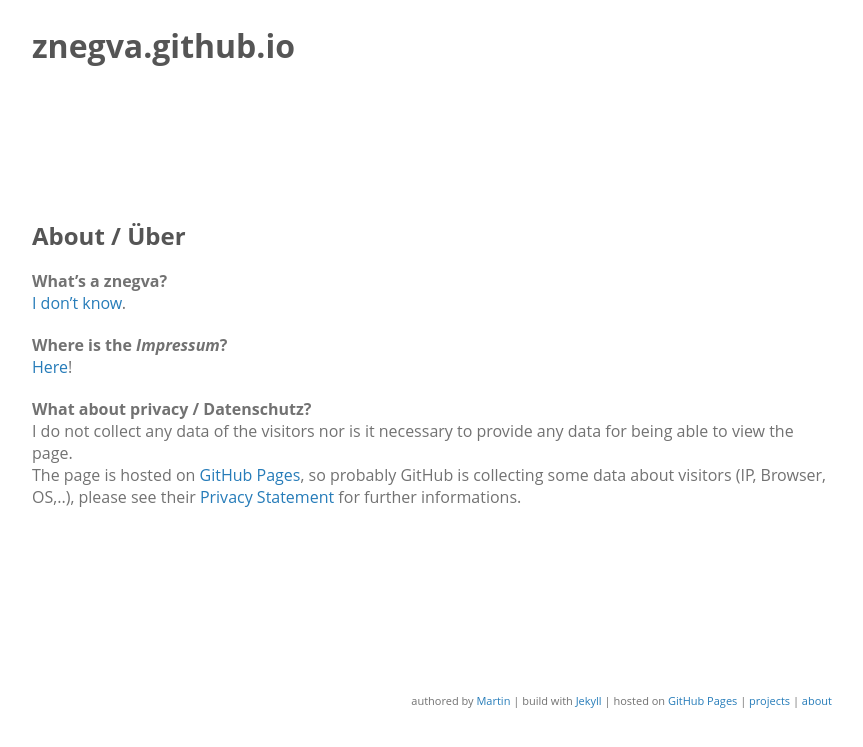
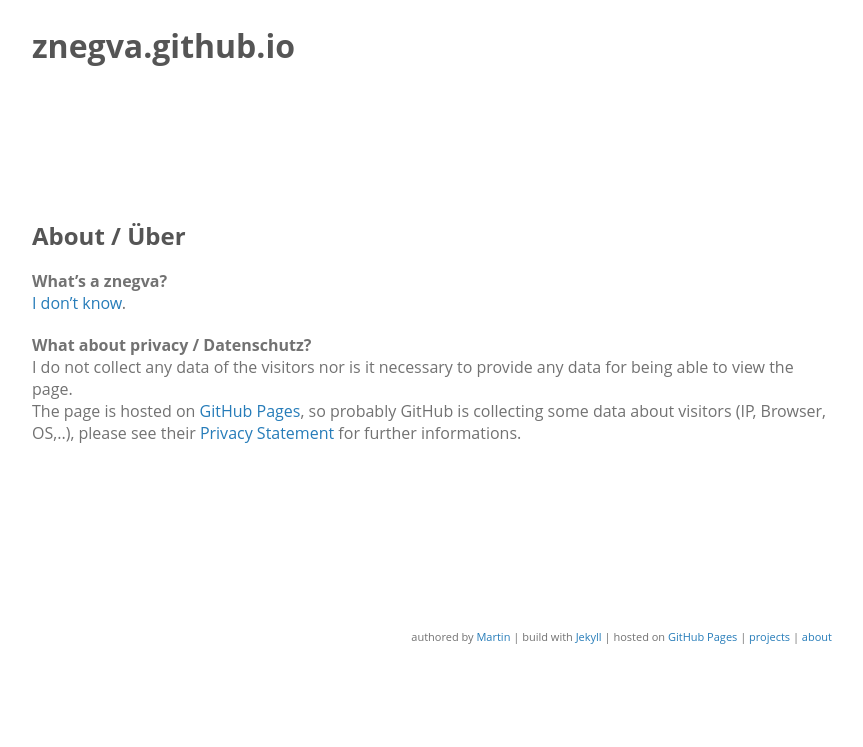
Before and after one commit to znegva/znegva.github.io, a Jekyll site: the page built from about.md, in a window 1280 px wide. Shown: the top 747 px of the page, without its empty margins (208-1071 px from the left). Built offline with Jekyll 4.4.1, drawn with Linux system fonts in a browser that asks for light colours; the repository's description, which GitHub fills in, is left out; our own code applies the rules of GitHub Pages for plain Markdown files.

Commit message:
remove link to impress from about page (was not working anymore)

```diff
--- a/about.md
+++ b/about.md
@@ -7,11 +7,6 @@ layout: default
 __What's a znegva?__
 [I don't know](http://www.rot13.com/).
 
-
-__Where is the _Impressum_?__
-[Here](https://martinkausche.de/seite/about)!
-
-
 __What about privacy / Datenschutz?__
 I do not collect any data of the visitors nor
 is it necessary to provide any data for being able to view the page.
```
